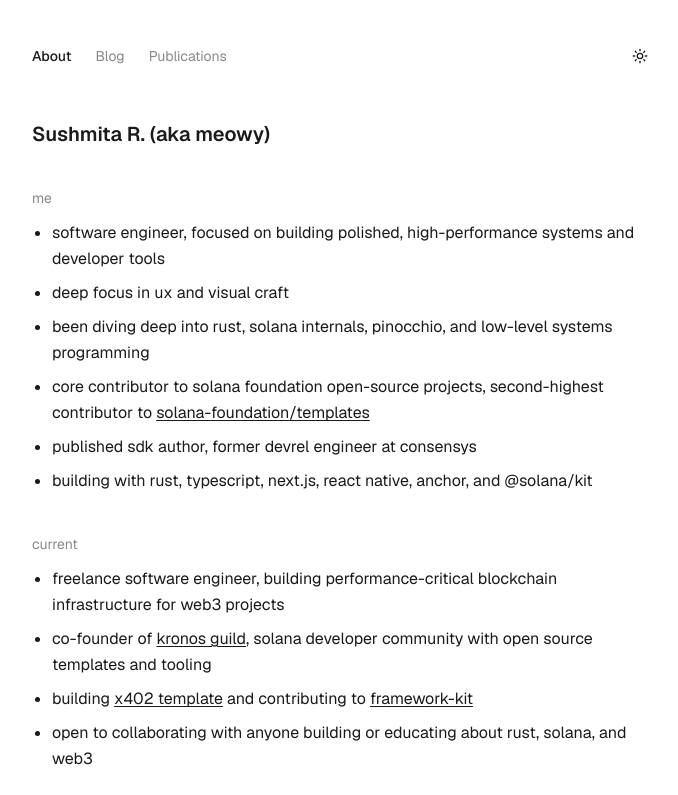
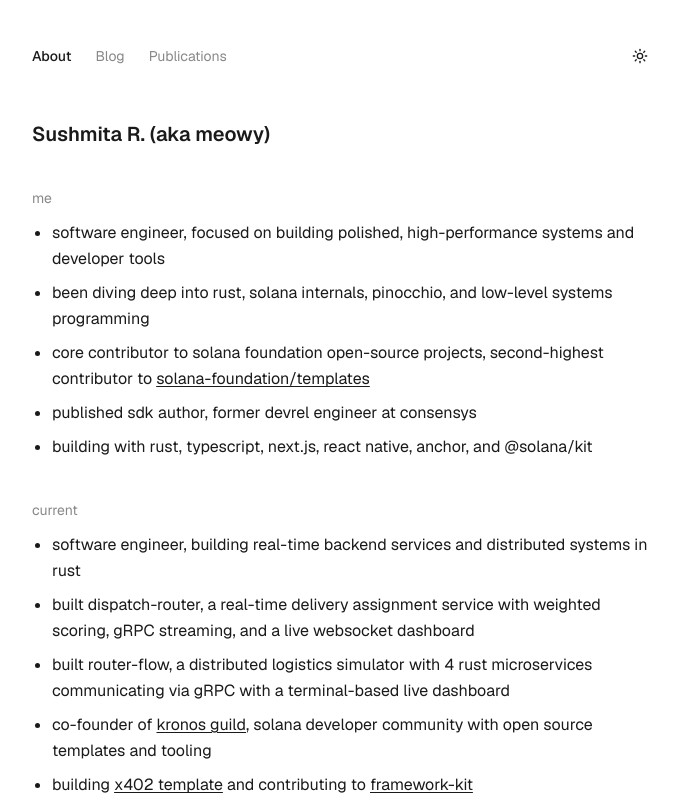
Before and after one commit to meowyx/meowy-blog, a Next.js app: page / in a window 1280 px wide. Shown: the top 795 px of the page, without its empty margins (296-974 px from the left). Built offline with nearby package versions, Linux system fonts and the light colour scheme.

Commit message:
feat: add new info on projects and home

```diff
--- a/app/page.tsx
+++ b/app/page.tsx
@@ -26,7 +26,6 @@ export default function HomePage() {
               software engineer, focused on building polished,
               high-performance systems and developer tools
             </li>
-            <li>deep focus in ux and visual craft</li>
             <li>
               been diving deep into rust, solana internals, pinocchio, and
               low-level systems programming
@@ -57,8 +56,18 @@ export default function HomePage() {
           <h2 className="text-sm text-muted-foreground mb-3">current</h2>
           <ul className="list-disc pl-5 space-y-2 leading-relaxed">
             <li>
-              freelance software engineer, building performance-critical
-              blockchain infrastructure for web3 projects
+              software engineer, building real-time backend services and
+              distributed systems in rust
+            </li>
+            <li>
+              built dispatch-router, a real-time delivery assignment service
+              with weighted scoring, gRPC streaming, and a live websocket
+              dashboard
+            </li>
+            <li>
+              built router-flow, a distributed logistics simulator with 4 rust
+              microservices communicating via gRPC with a terminal-based live
+              dashboard
             </li>
             <li>
               co-founder of{" "}
@@ -88,7 +97,8 @@ export default function HomePage() {
               </LinkPreview>
             </li>
             <li>
-              open to collaborating with anyone building or educating about rust, solana, and web3
+              open to collaborating with anyone building or educating about
+              rust, solana, and web3
             </li>
           </ul>
 
```
